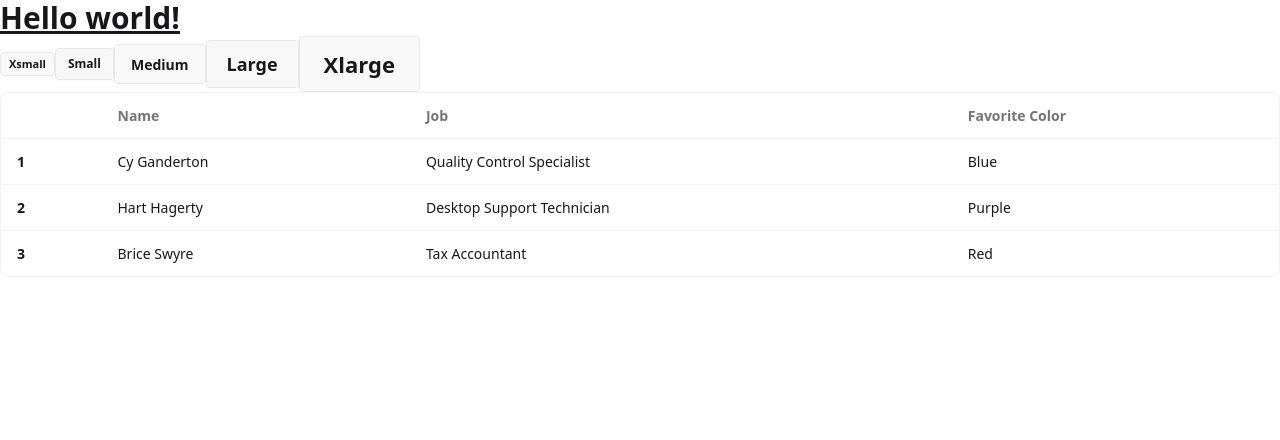
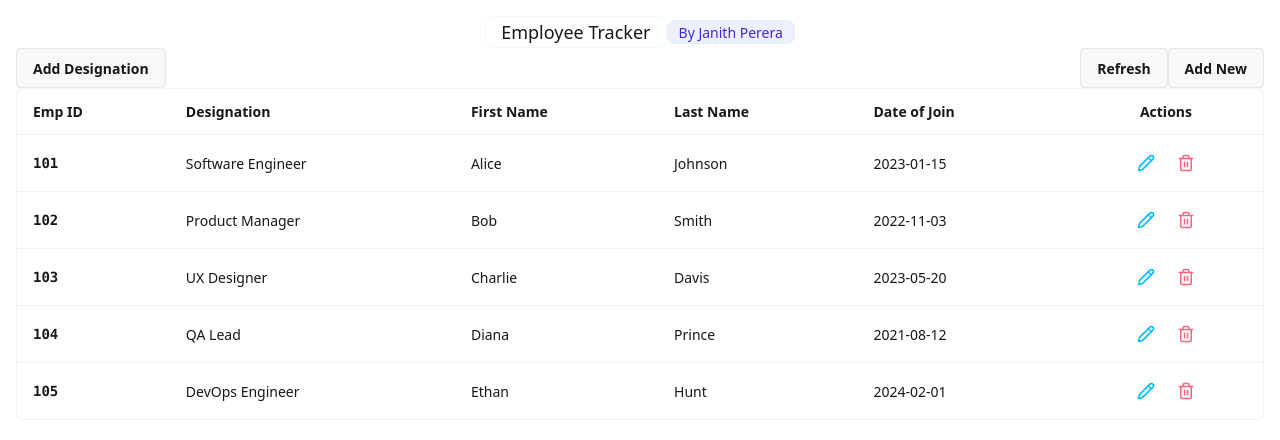
Before and after one commit to JanithPer/employee-app-test, a React (Vite) app in the folder frontend/: page / in a window 1280 px wide. Shown: the top 440 px of the page. Built offline with nearby package versions, Linux system fonts and the light colour scheme.

Commit message:
ui updates-table

```diff
--- a/frontend/package.json
+++ b/frontend/package.json
@@ -12,6 +12,7 @@
   "dependencies": {
     "@tailwindcss/vite": "^4.1.18",
     "daisyui": "^5.5.18",
+    "lucide-react": "^0.564.0",
     "react": "^19.2.0",
     "react-dom": "^19.2.0",
     "tailwindcss": "^4.1.18"
--- a/frontend/src/App.jsx
+++ b/frontend/src/App.jsx
@@ -1,25 +1,29 @@
 import { useState } from 'react'
-import reactLogo from './assets/react.svg'
-import viteLogo from '/vite.svg'
 import EmployeeTable from './components/EmployeeTable'
 
 function App() {
   const [count, setCount] = useState(0)
 
   return (
-    <>
-      <h1 class="text-3xl font-bold underline">
-      Hello world!
-      </h1>
+    <div className='m-4'>
+      <div className='flex justify-center'>
+        <div>
+          <div className="badge badge-xl">Employee Tracker</div>
+          <div className="badge badge-soft badge-primary">By Janith Perera</div>
+        </div>
+      </div>
 
-      <button className="btn btn-xs">Xsmall</button>
-      <button className="btn btn-sm">Small</button>
-      <button className="btn">Medium</button>
-      <button className="btn btn-lg">Large</button>
-      <button className="btn btn-xl">Xlarge</button>
+      <div className='flex justify-between'>
+        <button className="btn">Add Designation</button>
+        <div>
+          <button className="btn">Refresh</button>
+          <button className="btn">Add New</button>
+        </div>
+      </div>
+
       <EmployeeTable />
 
-    </>
+    </div>
   )
 }
 
--- a/frontend/src/components/EmployeeTable.jsx
+++ b/frontend/src/components/EmployeeTable.jsx
@@ -1,44 +1,61 @@
-import React from 'react'
+import React from 'react';
+import { Pencil, Trash2 } from 'lucide-react'; // Standard modern icons
 
 const EmployeeTable = () => {
+  const employees = [
+    { id: "101", designation: "Software Engineer", firstName: "Alice", lastName: "Johnson", dateOfJoin: "2023-01-15" },
+    { id: "102", designation: "Product Manager", firstName: "Bob", lastName: "Smith", dateOfJoin: "2022-11-03" },
+    { id: "103", designation: "UX Designer", firstName: "Charlie", lastName: "Davis", dateOfJoin: "2023-05-20" },
+    { id: "104", designation: "QA Lead", firstName: "Diana", lastName: "Prince", dateOfJoin: "2021-08-12" },
+    { id: "105", designation: "DevOps Engineer", firstName: "Ethan", lastName: "Hunt", dateOfJoin: "2024-02-01" },
+  ];
+
   return (
     <div className="overflow-x-auto rounded-box border border-base-content/5 bg-base-100">
       <table className="table">
-                {/* head */}
         <thead>
-                <tr>
-                    <th></th>
-                    <th>Name</th>
-                    <th>Job</th>
-                    <th>Favorite Color</th>
+          <tr className="text-base-content">
+            <th>Emp ID</th>
+            <th>Designation</th>
+            <th>First Name</th>
+            <th>Last Name</th>
+            <th>Date of Join</th>
+            <th className="text-center">Actions</th> {/* New Column Header */}
           </tr>
         </thead>
         <tbody>
-                {/* row 1 */}
-                <tr>
-                    <th>1</th>
-                    <td>Cy Ganderton</td>
-                    <td>Quality Control Specialist</td>
-                    <td>Blue</td>
+          {employees.map((emp) => (
+            <tr key={emp.id} className="hover">
+              <th className="font-mono">{emp.id}</th>
+              <td>{emp.designation}</td>
+              <td>{emp.firstName}</td>
+              <td>{emp.lastName}</td>
+              <td>{emp.dateOfJoin}</td>
+              <td className="flex justify-center gap-2">
+                {/* Edit Button */}
+                <button
+                  className="btn btn-ghost btn-sm btn-square tooltip"
+                  onClick={() => console.log('Edit', emp.id)}
+                  data-tip="Edit Employee"
+                >
+                  <Pencil size={18} className="text-info" />
+                </button>
+
+                {/* Delete Button */}
+                <button
+                  className="btn btn-ghost btn-sm btn-square tooltip"
+                  onClick={() => console.log('Delete', emp.id)}
+                  data-tip="Delete Employee"
+                >
+                  <Trash2 size={18} className="text-error" />
+                </button>
+              </td>
             </tr>
-                {/* row 2 */}
-                <tr>
-                    <th>2</th>
-                    <td>Hart Hagerty</td>
-                    <td>Desktop Support Technician</td>
-                    <td>Purple</td>
-                </tr>
-                {/* row 3 */}
-                <tr>
-                    <th>3</th>
-                    <td>Brice Swyre</td>
-                    <td>Tax Accountant</td>
-                    <td>Red</td>
-                </tr>
+          ))}
         </tbody>
       </table>
     </div>
-  )
-}
+  );
+};
 
-export default EmployeeTable
+export default EmployeeTable;
```
Also changed, not shown: 1 other file (tests, documents, lock files or other folders). Lines whose indentation alone changed are shown as unchanged.
